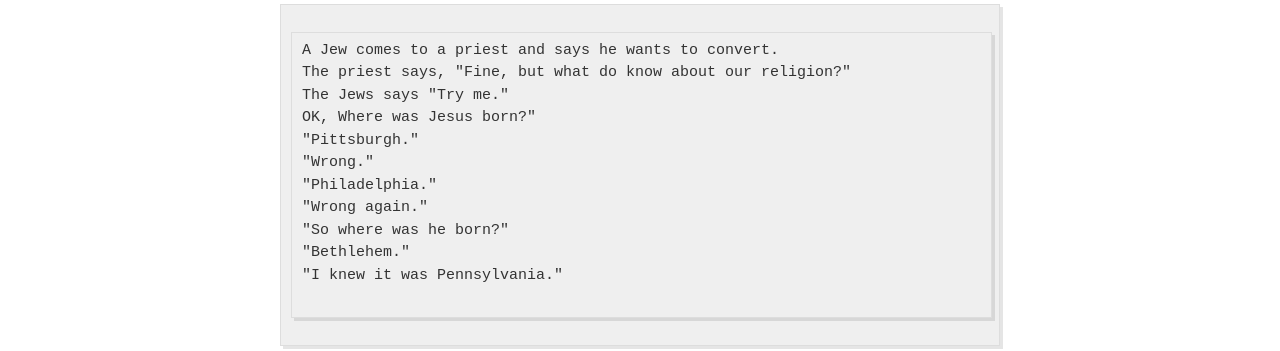
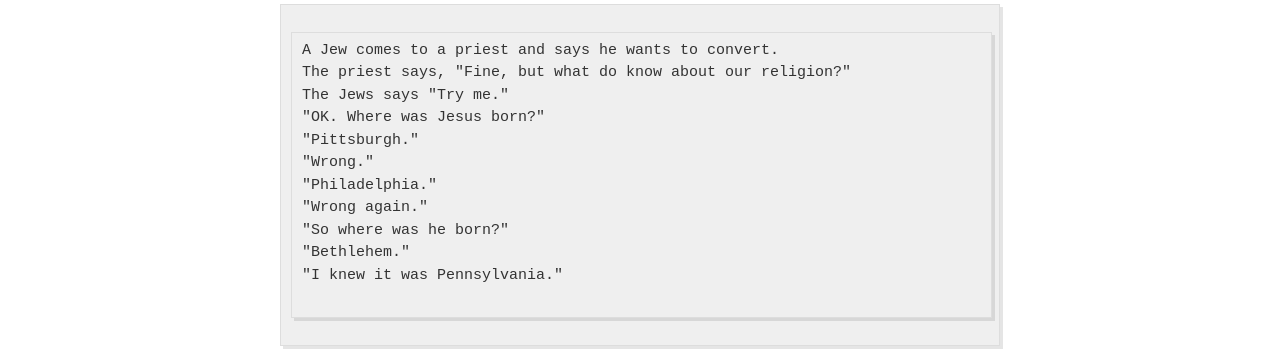
Before and after one commit to jvmallow/jvmallow.github.io, a Jekyll site: the page built from _posts/2025-05-31-Jewish_Humor.md, in a window 1280 px wide and 900 px high, scrolled down 8529 px. Shown: the part 310-661 px from the top of the window. Built offline with Jekyll 4.4.1, drawn with Linux system fonts in a browser that asks for light colours; a script that is not in the unit is left out.

```diff
--- a/_posts/2025-05-31-Jewish_Humor.md
+++ b/_posts/2025-05-31-Jewish_Humor.md
@@ -344,7 +344,7 @@ God: Moses, do what you want.
 A Jew comes to a priest and says he wants to convert.
 The priest says, "Fine, but what do know about our religion?"
 The Jews says "Try me."
-OK, Where was Jesus born?"
+"OK. Where was Jesus born?"
 "Pittsburgh."
 "Wrong."
 "Philadelphia."
```
